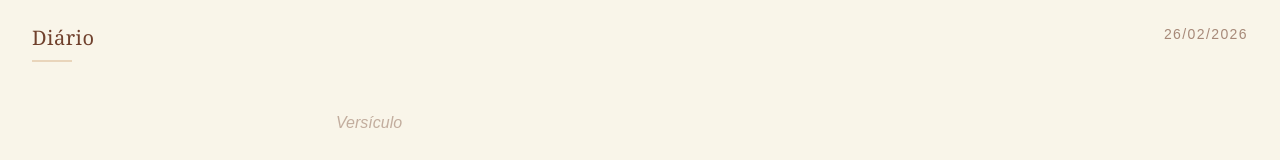
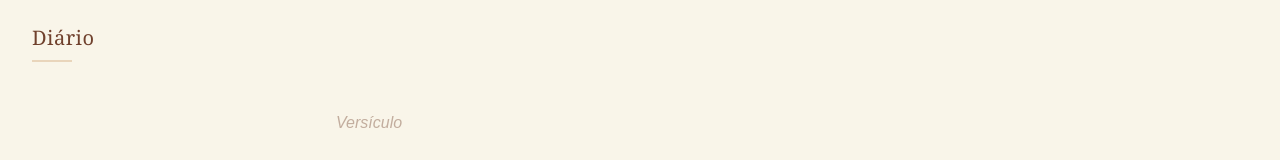
Before and after one commit to michelesannti/no-secreto, a Next.js app: page /diario in a window 1280 px wide. Shown: the top 160 px of the page. Built offline with nearby package versions, Linux system fonts and the light colour scheme.

Commit message:
Diário V1 removida data da interface

```diff
--- a/app/(app)/diario/page.tsx
+++ b/app/(app)/diario/page.tsx
@@ -9,8 +9,6 @@ export default function DiarioPage() {
   const [editando, setEditando] = useState(true);
 
   const versiculoRef = useRef<HTMLTextAreaElement>(null);
-
-  const hoje = new Date().toLocaleDateString("pt-BR");
 
   useEffect(() => {
     if (versiculoRef.current) {
@@ -33,17 +31,11 @@ export default function DiarioPage() {
     <div className="min-h-screen bg-[#f9f5e9] pt-6 pb-40 text-[#70412d]">
 
       {/* TOPO FULL WIDTH */}
-      <div className="flex justify-between items-start px-8 mb-12">
-        <div>
-          <h1 className="text-xl font-serif tracking-wide">
-            Diário
-          </h1>
-          <div className="w-10 h-[2px] bg-[#e9d5bb] mt-2"></div>
-        </div>
-
-        <span className="text-sm tracking-widest text-[#70412d]/60">
-          {hoje}
-        </span>
+      <div className="px-8 mb-12">
+        <h1 className="text-xl font-serif tracking-wide">
+          Diário
+        </h1>
+        <div className="w-10 h-[2px] bg-[#e9d5bb] mt-2"></div>
       </div>
 
       {/* CONTEÚDO CENTRALIZADO */}
```
